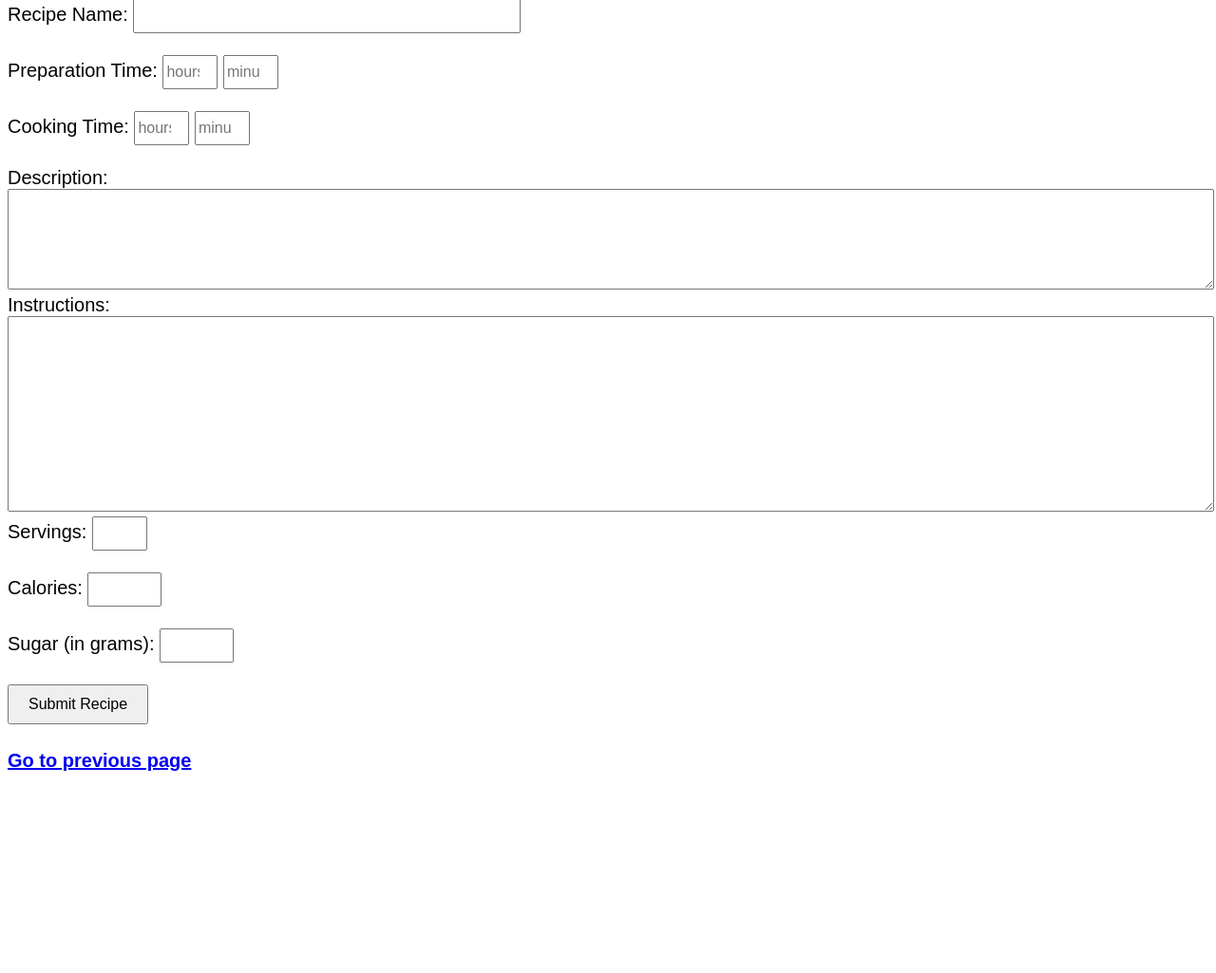
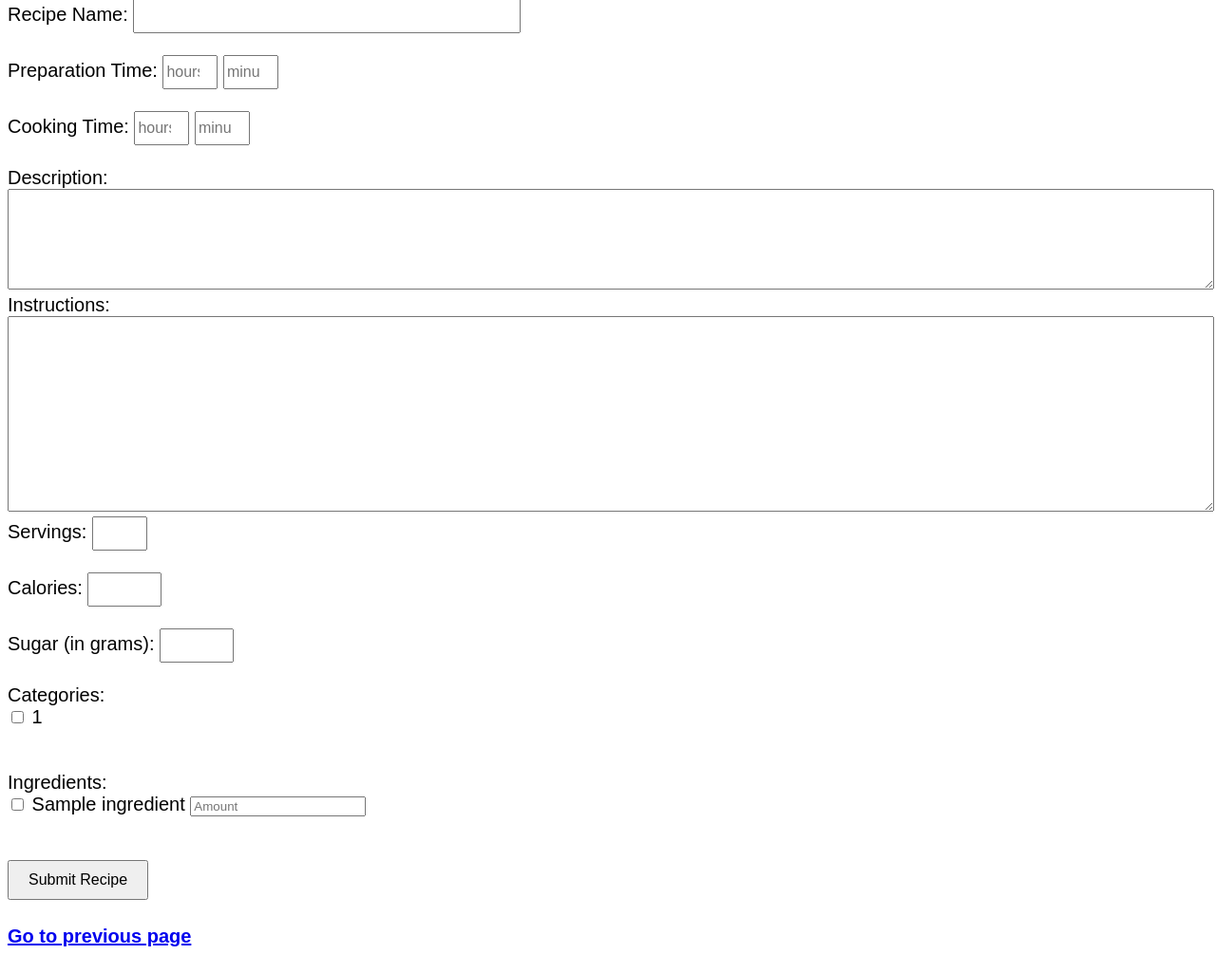
Before and after one commit to jonghyun-joann-lee/cs4111-Cookbook, a Flask app: template templates/submit_recipe.html in a window 1280 px wide. Shown: the part 206-1231 px from the top of the page at 95% size. Before the commit the page ends 1018 px from the top, so only its background shows below. Run offline with Flask 3, Linux system fonts and the light colour scheme; the template is opened without the code that fills it: most values are stand-ins (such as "Sample title", 1, 10 or a date in 2020); parts of the project's set-up code (start-up, migrations or seed data) failed here and were passed over.

Commit message:
Added submitting new recipe - added choosing categories and ingredients

```diff
--- a/server.py
+++ b/server.py
@@ -776,6 +776,7 @@ def submit_recipe():
     return render_template("error.html", message=message)
 
   if request.method == 'POST':
+    # Insert into recipes table
     recipename = request.form.get('recipename')
     prep_hours = int(request.form.get('prep_hours'))
     prep_minutes = int(request.form.get('prep_minutes'))
@@ -803,7 +804,6 @@ def submit_recipe():
     cursor.close()
     recipeid += 1 # This will be the RecipeID for this new recipe
 
-    # Insert review into reviews table
     params_dict = {"RecipeID": recipeid, "RecipeName": recipename, "CookTime": cooktime, "PrepTime": preptime,
                    "TotalTime": totaltime, "Description": description, "Instructions": instructions,
                    "AggregatedRating": 0, "ReviewCount": 0, "Servings": servings, "Calories": calories,
@@ -812,6 +812,26 @@ def submit_recipe():
                         VALUES (:RecipeID, :RecipeName, :CookTime, :PrepTime, :TotalTime, :Description, :Instructions, :AggregatedRating, :ReviewCount, :Servings, :Calories, :Sugar, :UserID, :DatePublished)"""),
                         params_dict)
     g.conn.commit()
+
+    # Insert into belongs_to table for Categories
+    selected_categories = request.form.getlist('categories')
+    for categoryid in selected_categories:
+      g.conn.execute(text("""
+                          INSERT INTO belongs_to(RecipeID, CategoryID)
+                          VALUES (:RecipeID, :CategoryID)
+                          """), {"RecipeID": recipeid, "CategoryID": categoryid})
+      g.conn.commit()
+
+    # Insert into uses table for Ingredients
+    for key in request.form:
+        if key.startswith('amount-'):
+            ingredientid = int(key.split('-')[1])
+            amount = float(request.form[key])
+            if request.form.get('ingredient-' + str(ingredientid)):
+                g.conn.execute(text("""INSERT INTO uses (RecipeID, IngredientID, ItemAmount)
+                                    VALUES (:RecipeID, :IngredientID, :ItemAmount)"""),
+                                    {"RecipeID": recipeid, "IngredientID": ingredientid, "ItemAmount": amount})
+                g.conn.commit()
 
     # Update RecipesWritten in Authors table if current user exists in this table
     # If not, insert current user into Authors table
@@ -838,7 +858,29 @@ def submit_recipe():
 
     return render_template('thank_you.html')
 
-  return render_template('submit_recipe.html')
+  # Get a list of all categories
+  cursor = g.conn.execute(text("""SELECT * FROM Categories"""))
+  g.conn.commit()
+  results = cursor.mappings().all()
+  categories = {}
+  for result in results:
+    categoryid = result["categoryid"]
+    if categoryid not in categories:
+      categories[categoryid] = result["categoryname"]
+  cursor.close()
+
+  # Get a list of all ingredients
+  cursor = g.conn.execute(text("""SELECT * FROM Ingredients"""))
+  g.conn.commit()
+  results = cursor.mappings().all()
+  ingredients = {}
+  for result in results:
+    ingredientid = result["ingredientid"]
+    if ingredientid not in ingredients:
+      ingredients[ingredientid] = result["ingredientname"]
+  cursor.close()
+
+  return render_template('submit_recipe.html', categories=categories, ingredients=ingredients)
 
 # Edit an existing recipe (can only be done by the recipe's author)
 
--- a/templates/submit_recipe.html
+++ b/templates/submit_recipe.html
@@ -24,7 +24,34 @@
 
   <h2>Submit a new recipe</h2>
 
-  <form action="{{ url_for('submit_recipe') }}" method="post">
+  <script>
+    function validateForm() {
+        var checkboxes = document.querySelectorAll('input[name="categories"]:checked');
+        var ingredientsSelected = false;
+
+        document.querySelectorAll('input[name="ingredients"]').forEach(function(checkbox) {
+            var amountInput = document.querySelector('input[name="amount-' + checkbox.value + '"]');
+            if (checkbox.checked && amountInput && amountInput.value) {
+                ingredientsSelected = true;
+            }
+        });
+
+        if (checkboxes.length === 0) {
+            alert('Please select at least one category.');
+            return false;
+        }
+
+        if (!ingredientsSelected) {
+            alert('Please select at least one ingredient and specify an amount.');
+            return false;
+        }
+
+        return true;
+    }
+    </script>
+
+  <form action="{{ url_for('submit_recipe') }}" method="post" onsubmit="return validateForm()">
+    <!-- Recipe Information -->
     <label for="recipename">Recipe Name:</label>
     <input type="text" id="recipename" name="recipename" maxlength="80" required
             style="width: 400px; height: 30px; font-size: 16px;">
@@ -70,6 +97,33 @@
     <br>
     <br>
 
+    <!-- Category Information -->
+    <label>Categories:</label>
+    <div id="category-list">
+        {% for categoryid, categoryname in categories.items() %}
+        <div class="category">
+            <input type="checkbox" id="category-{{ categoryid }}" name="categories" value="{{ categoryid }}">
+            <label for="category-{{ categoryid }}">{{ categoryname }}</label>
+        </div>
+        {% endfor %}
+    </div>
+    <br>
+    <br>
+
+    <!-- Ingredient Information-->
+    <label>Ingredients:</label>
+    <div id="ingredients-list">
+        {% for ingredientid, ingredientname in ingredients.items() %}
+        <div class="ingredient">
+            <input type="checkbox" id="ingredient-{{ ingredientid }}" name="ingredients" value="{{ ingredientid }}">
+            <label for="ingredient-{{ ingredientid }}">{{ ingredientname }}</label>
+            <input type="number" name="amount-{{ ingredientid }}" min="0.01" step="0.01" placeholder="Amount">
+        </div>
+        {% endfor %}
+    </div>
+    <br>
+    <br>
+
     <button type="submit" style="font-size: 16px; padding: 10px 20px;">Submit Recipe</button>
   </form>
 
```
Also changed, not shown: README.txt.
